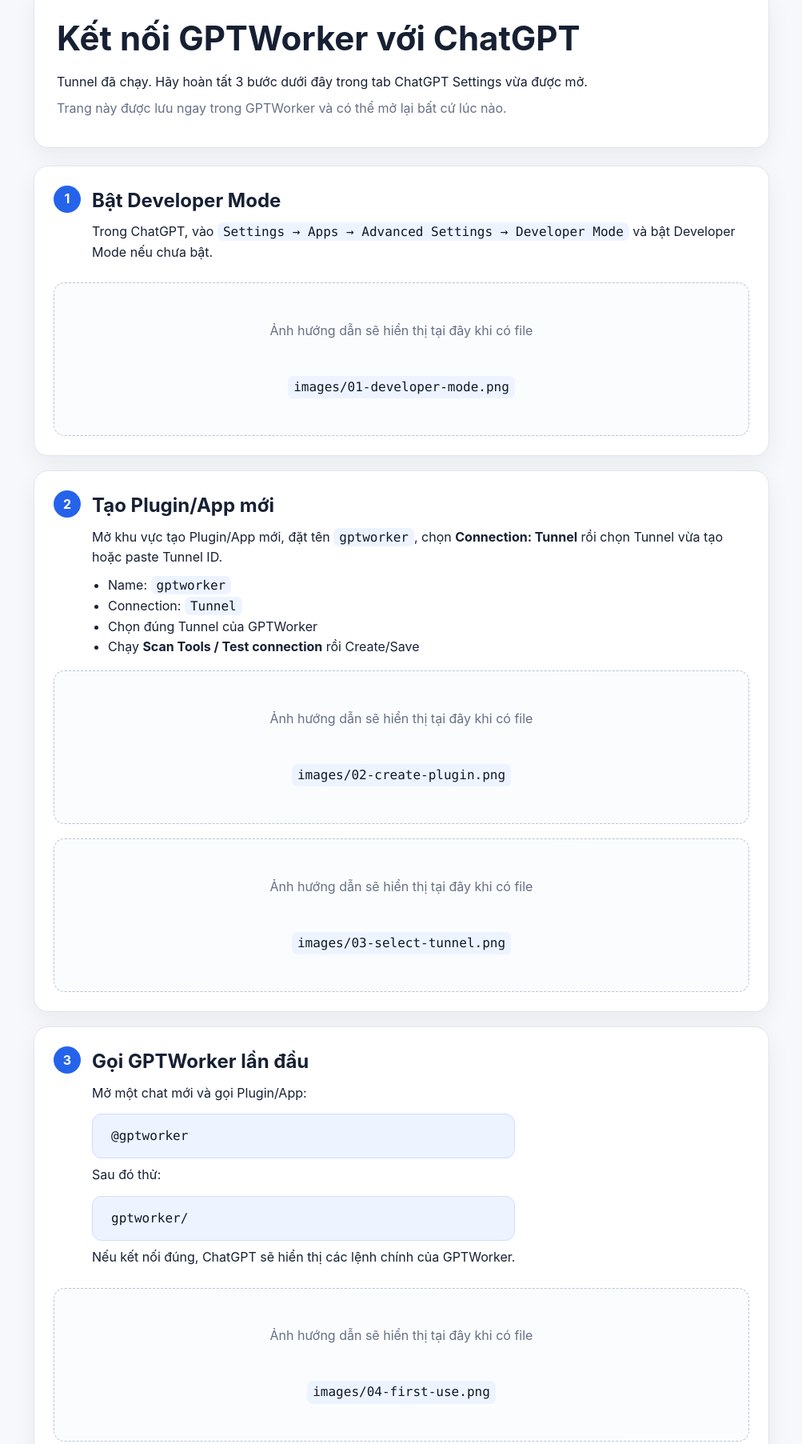
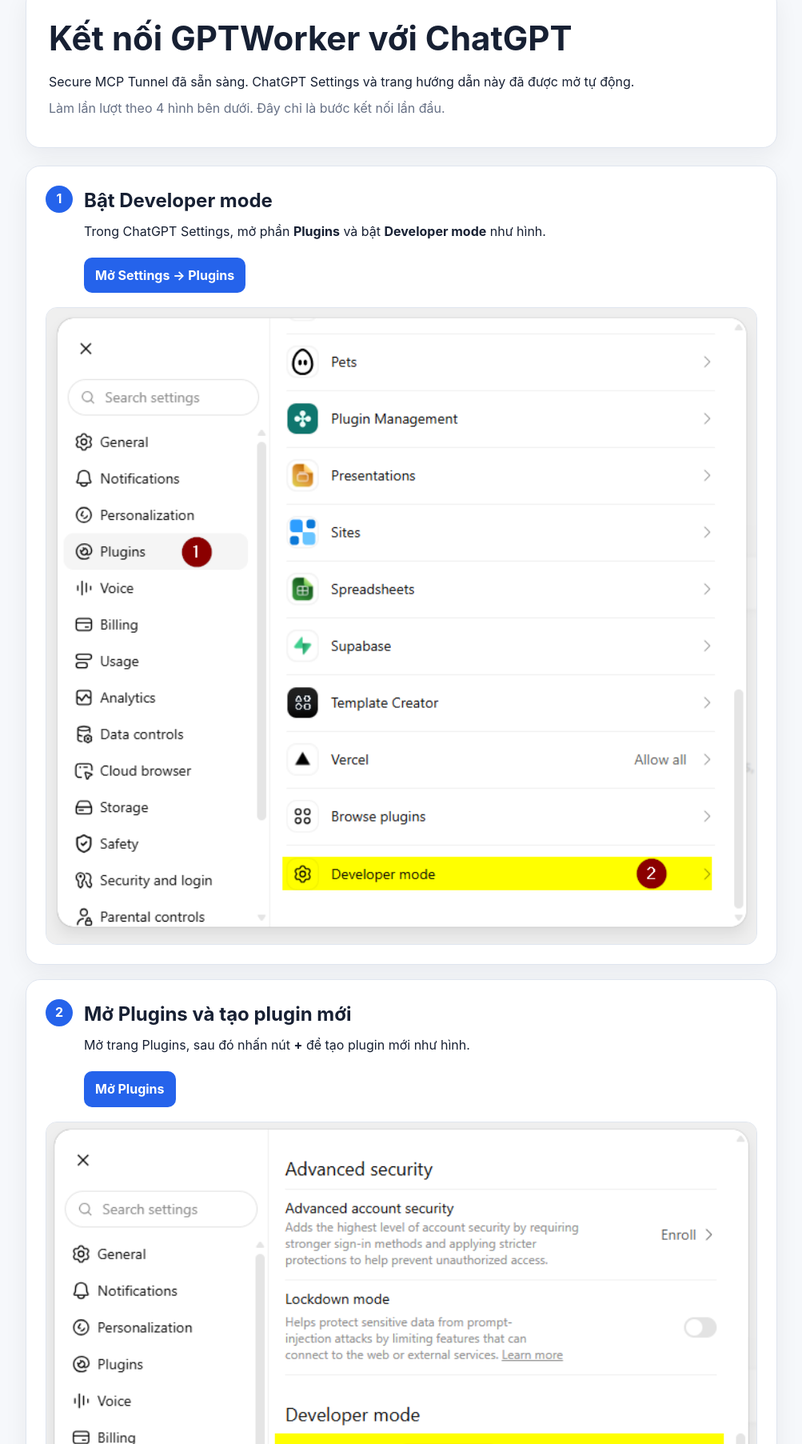
Before and after one commit to thebimhouseinfo-sudo/chatgpt-local-worker, a website: page docs/setup-guide/index.html in a window 1280 px wide. Shown: the part 54-1859 px from the top of the page at 80% size, without its empty margins (138-1141 px from the left). Drawn offline with Linux system fonts and the light colour scheme.

Commit message:
Use uploaded setup screenshots in visual guide

```diff
--- a/docs/setup-guide/index.html
+++ b/docs/setup-guide/index.html
@@ -25,7 +25,7 @@
       color: var(--text);
       line-height: 1.55;
     }
-    main { max-width: 960px; margin: 0 auto; padding: 40px 20px 72px; }
+    main { max-width: 980px; margin: 0 auto; padding: 40px 20px 72px; }
     .hero, .step, .done {
       background: var(--panel);
       border: 1px solid var(--line);
@@ -51,14 +51,24 @@
       padding: 2px 7px;
       border-radius: 7px;
     }
+    .button {
+      display: inline-block;
+      margin-top: 12px;
+      padding: 10px 14px;
+      border-radius: 10px;
+      background: var(--accent);
+      color: #fff;
+      text-decoration: none;
+      font-weight: 650;
+    }
     .shot {
       margin-top: 18px;
-      border: 1px dashed #b8c3d6;
+      border: 1px solid var(--line);
       border-radius: 14px;
       background: #fbfcfe;
       overflow: hidden;
     }
-    .shot img { width: 100%; display: block; }
+    .shot img { width: 100%; height: auto; display: block; }
     .shot .placeholder {
       min-height: 190px;
       display: grid;
@@ -83,23 +93,22 @@
 <main>
   <section class="hero">
     <h1>Kết nối GPTWorker với ChatGPT</h1>
-    <p>Tunnel đã chạy. Hãy hoàn tất 3 bước dưới đây trong tab ChatGPT Settings vừa được mở.</p>
-    <p class="muted">Trang này được lưu ngay trong GPTWorker và có thể mở lại bất cứ lúc nào.</p>
+    <p>Secure MCP Tunnel đã sẵn sàng. ChatGPT Settings và trang hướng dẫn này đã được mở tự động.</p>
+    <p class="muted">Làm lần lượt theo 4 hình bên dưới. Đây chỉ là bước kết nối lần đầu.</p>
   </section>
 
   <section class="step">
     <div class="step-head">
       <div class="num">1</div>
       <div>
-        <h2>Bật Developer Mode</h2>
-        <p>Trong ChatGPT, vào <span class="path">Settings → Apps → Advanced Settings → Developer Mode</span> và bật Developer Mode nếu chưa bật.</p>
+        <h2>Bật Developer mode</h2>
+        <p>Trong ChatGPT Settings, mở phần <strong>Plugins</strong> và bật <strong>Developer mode</strong> như hình.</p>
+        <a class="button" href="https://chatgpt.com/#settings/Plugins" target="_blank" rel="noreferrer">Mở Settings → Plugins</a>
       </div>
     </div>
     <div class="shot">
-      <img src="images/01-developer-mode.png" alt="Bật Developer Mode trong ChatGPT" onerror="this.style.display='none';this.nextElementSibling.style.display='grid'">
-      <div class="placeholder" style="display:none">
-        Ảnh hướng dẫn sẽ hiển thị tại đây khi có file<br><code>images/01-developer-mode.png</code>
-      </div>
+      <img src="images/1.png" alt="Bật Developer mode trong ChatGPT Settings" onerror="this.style.display='none';this.nextElementSibling.style.display='grid'">
+      <div class="placeholder" style="display:none">Không tìm thấy <code>images/1.png</code></div>
     </div>
   </section>
 
@@ -107,27 +116,14 @@
     <div class="step-head">
       <div class="num">2</div>
       <div>
-        <h2>Tạo Plugin/App mới</h2>
-        <p>Mở khu vực tạo Plugin/App mới, đặt tên <code>gptworker</code>, chọn <strong>Connection: Tunnel</strong> rồi chọn Tunnel vừa tạo hoặc paste Tunnel ID.</p>
-        <ul>
-          <li>Name: <code>gptworker</code></li>
-          <li>Connection: <code>Tunnel</code></li>
-          <li>Chọn đúng Tunnel của GPTWorker</li>
-          <li>Chạy <strong>Scan Tools / Test connection</strong> rồi Create/Save</li>
-        </ul>
+        <h2>Mở Plugins và tạo plugin mới</h2>
+        <p>Mở trang Plugins, sau đó nhấn nút <strong>+</strong> để tạo plugin mới như hình.</p>
+        <a class="button" href="https://chatgpt.com/plugins" target="_blank" rel="noreferrer">Mở Plugins</a>
       </div>
     </div>
     <div class="shot">
-      <img src="images/02-create-plugin.png" alt="Tạo Plugin hoặc App gptworker" onerror="this.style.display='none';this.nextElementSibling.style.display='grid'">
-      <div class="placeholder" style="display:none">
-        Ảnh hướng dẫn sẽ hiển thị tại đây khi có file<br><code>images/02-create-plugin.png</code>
-      </div>
-    </div>
-    <div class="shot">
-      <img src="images/03-select-tunnel.png" alt="Chọn Secure MCP Tunnel" onerror="this.style.display='none';this.nextElementSibling.style.display='grid'">
-      <div class="placeholder" style="display:none">
-        Ảnh hướng dẫn sẽ hiển thị tại đây khi có file<br><code>images/03-select-tunnel.png</code>
-      </div>
+      <img src="images/2.png" alt="Mở Plugins và nhấn nút cộng để tạo plugin mới" onerror="this.style.display='none';this.nextElementSibling.style.display='grid'">
+      <div class="placeholder" style="display:none">Không tìm thấy <code>images/2.png</code></div>
     </div>
   </section>
 
@@ -135,25 +131,43 @@
     <div class="step-head">
       <div class="num">3</div>
       <div>
-        <h2>Gọi GPTWorker lần đầu</h2>
-        <p>Mở một chat mới và gọi Plugin/App:</p>
-        <div class="callout"><code>@gptworker</code></div>
-        <p>Sau đó thử:</p>
-        <div class="callout"><code>gptworker/</code></div>
-        <p>Nếu kết nối đúng, ChatGPT sẽ hiển thị các lệnh chính của GPTWorker.</p>
+        <h2>Tạo plugin GPTWorker</h2>
+        <p>Điền thông tin theo hình và kết nối plugin với Secure MCP Tunnel vừa tạo.</p>
+        <ul>
+          <li>Name: <code>gptworker</code></li>
+          <li>Connection: <code>Tunnel</code></li>
+          <li>Chọn đúng Tunnel của GPTWorker hoặc paste Tunnel ID <code>tunnel_...</code></li>
+          <li>Chạy <strong>Scan Tools / Test connection</strong>, sau đó Create/Save</li>
+        </ul>
+        <div class="callout"><strong>Không</strong> nhập <code>http://127.0.0.1:3000/mcp</code> vào ChatGPT. MCP local được nối qua Secure MCP Tunnel.</div>
       </div>
     </div>
     <div class="shot">
-      <img src="images/04-first-use.png" alt="Gọi gptworker lần đầu trong ChatGPT" onerror="this.style.display='none';this.nextElementSibling.style.display='grid'">
-      <div class="placeholder" style="display:none">
-        Ảnh hướng dẫn sẽ hiển thị tại đây khi có file<br><code>images/04-first-use.png</code>
+      <img src="images/3.png" alt="Tạo plugin gptworker và chọn Secure MCP Tunnel" onerror="this.style.display='none';this.nextElementSibling.style.display='grid'">
+      <div class="placeholder" style="display:none">Không tìm thấy <code>images/3.png</code></div>
+    </div>
+  </section>
+
+  <section class="step">
+    <div class="step-head">
+      <div class="num">4</div>
+      <div>
+        <h2>Gọi GPTWorker lần đầu</h2>
+        <p>Mở một chat mới. Gõ <code>@gptworker</code> và chọn GPTWorker khi ChatGPT hiện plugin.</p>
+        <p>Sau khi plugin đã được gọi, thử:</p>
+        <div class="callout"><code>gptworker/</code></div>
+        <p>Nếu kết nối đúng, ChatGPT sẽ hiển thị menu lệnh của GPTWorker.</p>
       </div>
+    </div>
+    <div class="shot">
+      <img src="images/4.png" alt="Gọi gptworker lần đầu trong ChatGPT" onerror="this.style.display='none';this.nextElementSibling.style.display='grid'">
+      <div class="placeholder" style="display:none">Không tìm thấy <code>images/4.png</code></div>
     </div>
   </section>
 
   <section class="done">
     <h2>Hoàn tất</h2>
-    <p>Từ lần sau chỉ cần chạy <code>run.bat</code>, mở ChatGPT và gọi <code>@gptworker</code>.</p>
+    <p>Kết nối ChatGPT chỉ cần thiết lập một lần. Trong bản source hiện tại, dùng <code>run.bat</code> để bật lại GPTWorker khi cần test; bản desktop sau này sẽ tự chạy nền theo Windows.</p>
   </section>
 </main>
 </body>
```
